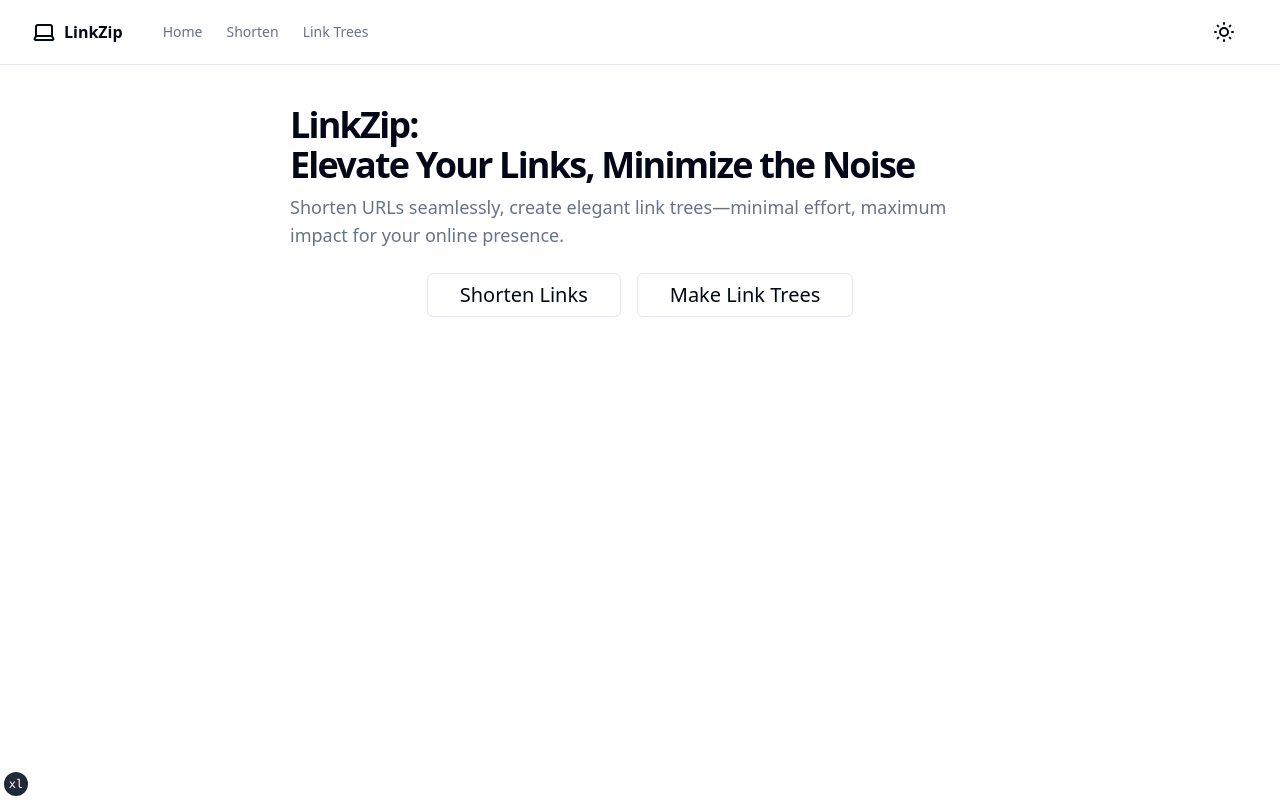
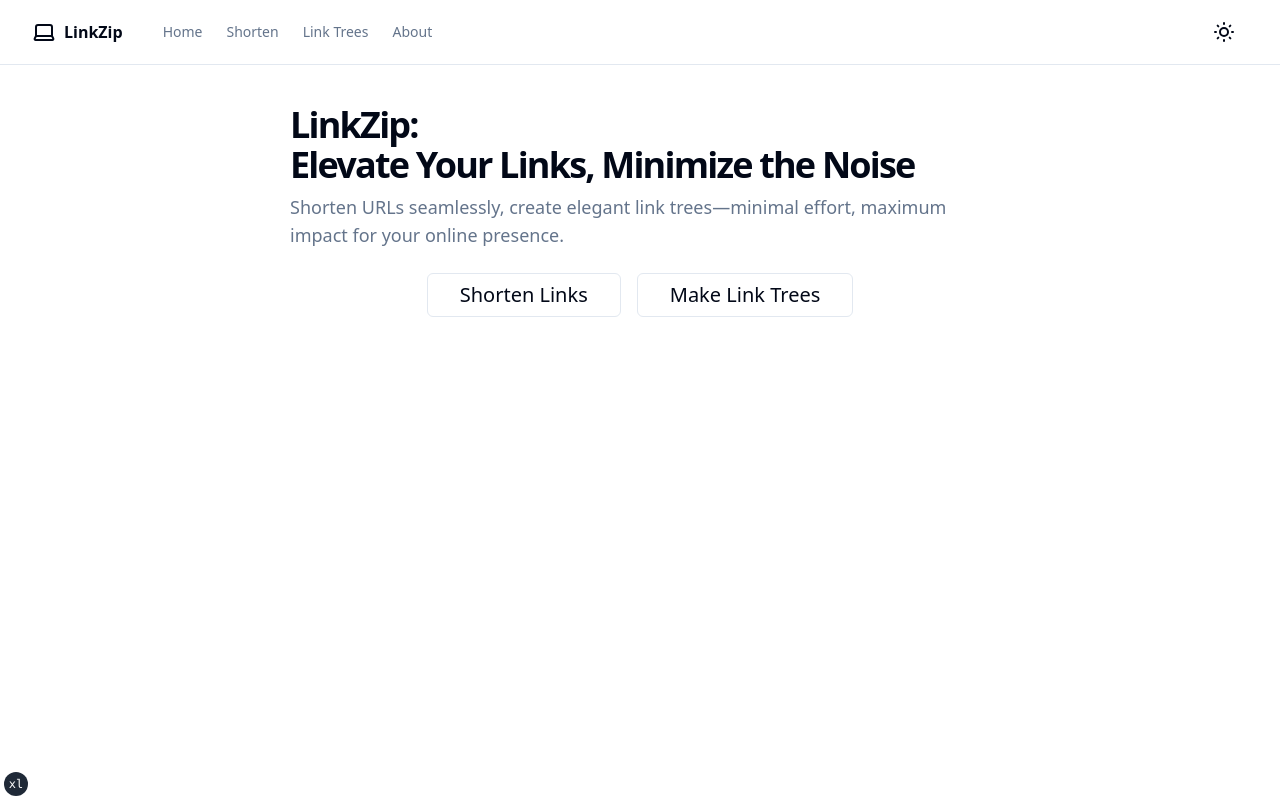
Before and after one commit to alanJames00/LinkZip-Frontend, a React (Vite) app: page /#/ in a window 1280 px wide. Built offline with nearby package versions, Linux system fonts and the light colour scheme.

Commit message:
add routes and site conf for about me page

```diff
--- a/src/components/HomePage.tsx
+++ b/src/components/HomePage.tsx
@@ -3,6 +3,7 @@ import { buttonVariants } from "@/components/ui/button";
 
 export default function HomePage() {
   return (
+    <div>
     <section className="container grid items-center gap-6 pb-8 pt-6 md:py-10 justify-items-center">
       <div className="flex max-w-[980px] flex-col items-start gap-2">
         <h1 className="text-3xl font-extrabold leading-tight tracking-tighter md:text-4xl">
@@ -31,5 +32,6 @@ export default function HomePage() {
         </a>
       </div>
     </section>
+    </div>
   )
 }
--- a/src/config/site.ts
+++ b/src/config/site.ts
@@ -16,6 +16,10 @@ export const siteConfig = {
     {
       title: "Link Trees",
       href: "/#/createTree",
+    },
+    {
+      title: "About",
+      href: '/#/aboutMe'
     }
   ],
   links: {
--- a/src/main.tsx
+++ b/src/main.tsx
@@ -7,6 +7,7 @@ import ShortenUrl from './components/ShortenUrl.tsx'
 import HomePage from './components/HomePage.tsx'
 import CreateLinkTree from './components/createLinkTree.tsx'
 import UrlNotFound from './components/UrlNotFound.tsx'
+import AboutMe from './components/AboutMe.tsx'
 
 const router = createHashRouter(
   createRoutesFromElements(
@@ -15,6 +16,7 @@ const router = createHashRouter(
       <Route path='/shorten' element={<ShortenUrl />} />
       <Route path='/createTree' element={<CreateLinkTree />} />
       <Route path='/urlNotFound' element={<UrlNotFound />} />
+      <Route path='/aboutMe' element={<AboutMe />} />
     </Route>
   )
 )
```
